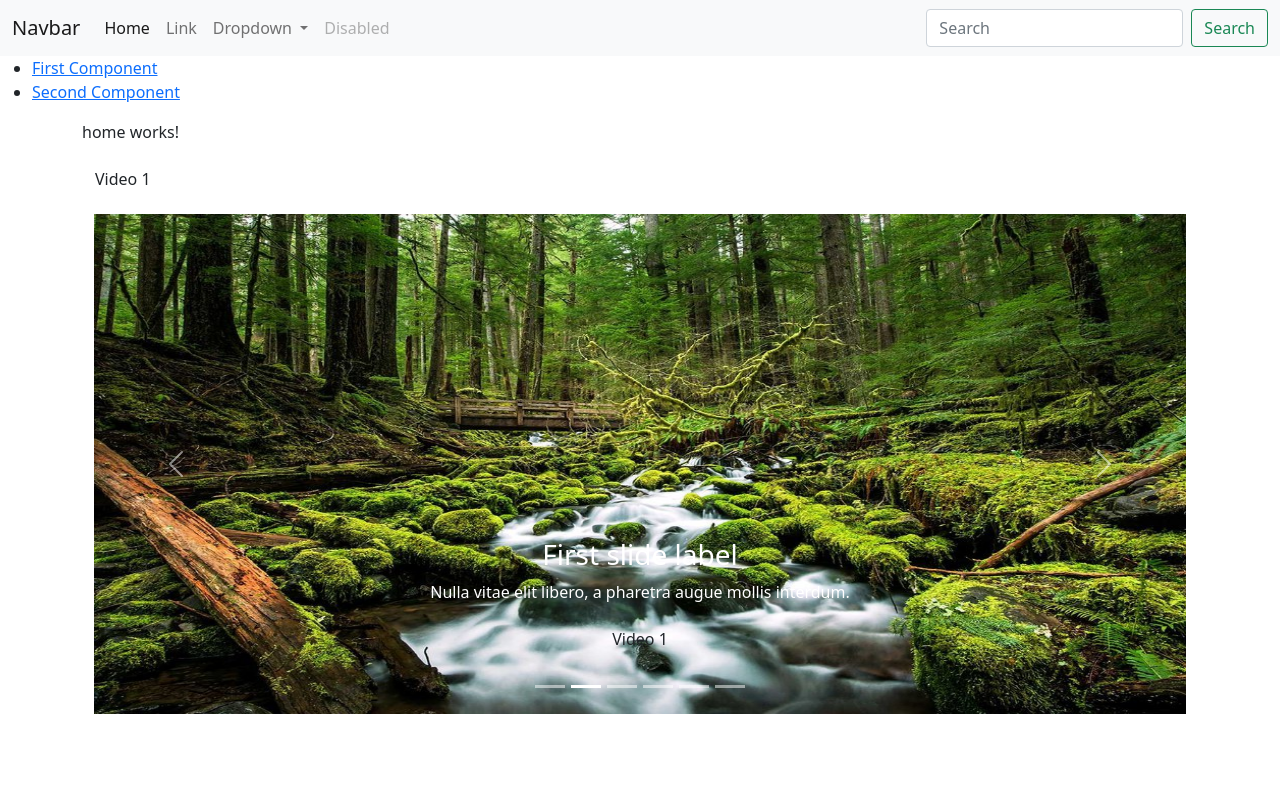
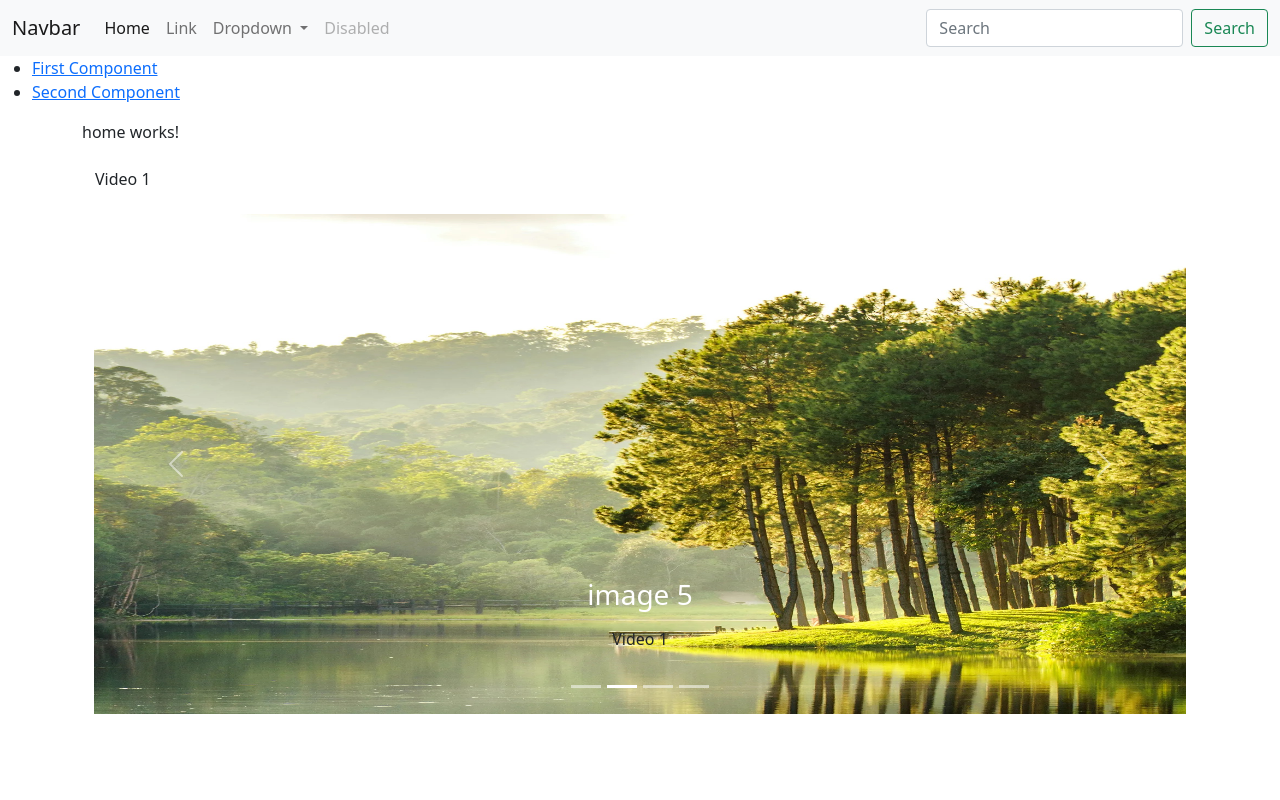
Before and after one commit to Arturo-Hdz/started-angular, an Angular app in the folder client/: page / in a window 1280 px wide. Shown: the top 800 px of the page. Built offline with nearby package versions, Linux system fonts and the light colour scheme.

Commit message:
Angular Click Events#14

```diff
--- a/client/src/app/home/home.component.html
+++ b/client/src/app/home/home.component.html
@@ -6,28 +6,43 @@
     <div class="row">
 <div class="col-sm-12">
 <carousel class="text-center">
-    <slide>
+    <slide *ngFor='let imageObj of homeImageList'>
+      <a class="" href="/videos/video-1" (click)='preventNormal($event, imageObj)'>
+        <img class="img-main-carousel" [src]="imageObj.image" alt="first slide" style="display: block; width: 100%;">
+      </a>
+        <div class="carousel-caption d-none d-md-block">
+          <h3>{{ imageObj.title }}</h3>
+          <p><a class="btn btn-default" href="{{ imageObj.link }}">Video 1</a></p>
+        </div>
+    </slide>
+<!--
+      <a class="" #imageOne  href="/videos/video-1" (click)='preventNormal($event, imageOne)'>
         <img class="img-main-carousel" src="assets/images/nature/1.jpg" alt="first slide" style="display: block; width: 100%;">
+      </a>
         <div class="carousel-caption d-none d-md-block">
           <h3>First slide label</h3>
           <p>Nulla vitae elit libero, a pharetra augue mollis interdum.</p>
-          <p><a class="btn btn-default" href="/videos/video-1">Video 1</a></p>
+          <p><a class="btn btn-default" #imageOne  href="/videos/video-1" (click)='preventNormal($event, imageOne)'>Video 1</a></p>
         </div>
       </slide>
     <slide>
+      <a class="" #imageTwo href="/videos/video-1" (click)='preventNormal($event, imageTwo)'>
+      </a>
         <img class="img-main-carousel" src="assets/images/nature/2.jpg" alt="first slide" style="display: block; width: 100%;">
         <div class="carousel-caption d-none d-md-block">
           <h3>First slide label</h3>
           <p>Nulla vitae elit libero, a pharetra augue mollis interdum.</p>
-          <p><a class="btn btn-default" href="/videos/video-1">Video 1</a></p>
+          <p><a class="btn btn-default" #imageTwo href="/videos/video-1" (click)='preventNormal($event, imageTwo)'>Video 1</a></p>
         </div>
       </slide>
     <slide>
+      <a class="btn btn-default" #imageThree href="/videos/video-1" (click)='preventNormal($event, imageThree)'>
         <img class="img-main-carousel" src="assets/images/nature/3.jpg" alt="first slide" style="display: block; width: 100%;">
+        </a>
         <div class="carousel-caption d-none d-md-block">
           <h3>First slide label</h3>
           <p>Nulla vitae elit libero, a pharetra augue mollis interdum.</p>
-          <p><a class="btn btn-default" href="/videos/video-1">Video 1</a></p>
+          <p><a class="btn btn-default" #imageThree href="/videos/video-1" (click)='preventNormal($event, imageThree)'>Video 1</a></p>
         </div>
       </slide>
     <slide>
@@ -50,7 +65,7 @@
         <h3>Third slide label</h3>
         <p>Praesent commodo cursus magna, vel scelerisque nisl consectetur.</p>
       </div>
-    </slide>
+    </slide> -->
   </carousel>
   </div>
   </div>
--- a/client/src/app/home/home.component.ts
+++ b/client/src/app/home/home.component.ts
@@ -1,4 +1,5 @@
 import { Component, OnInit } from '@angular/core';
+import { Router } from '@angular/router';
 
 @Component({
   selector: 'app-home',
@@ -6,10 +7,28 @@ import { Component, OnInit } from '@angular/core';
   styleUrls: ['./home.component.css']
 })
 export class HomeComponent implements OnInit {
+  // prevented = false;
+  homeImageList = [
+    {image: "assets/images/nature/4.jpg", title:"image 4", link:'/videos/video-1'},
+    {image: "assets/images/nature/5.jpg", title:"image 5", link:'/videos/video-1'},
+    {image: "assets/images/nature/6.jpg", title:"image 6", link:'/videos/video-1'},
+    {image: "assets/images/nature/4.jpg", title:"image 4", link:'/videos/video-1'}
 
-  constructor() { }
+  ]
+  constructor(private router:Router) { }
 
   ngOnInit(): void {
   }
 
+  preventNormal(event:MouseEvent, image:any){
+    if (!image.prevented){
+    // console.log(image.getAttribute("href"))
+    event.preventDefault()
+    // image.setAttribute("href", "/videos")
+    // image.link = '/videos'
+    // image.prevented = true;
+    this.router.navigate(['./videos'])
+    }
+    // alert("Working....")
+  }
 }
--- a/client/src/app/utility/safe.pipe.ts
+++ b/client/src/app/utility/safe.pipe.ts
@@ -7,7 +7,7 @@ import { DomSanitizer } from '@angular/platform-browser';
 export class SafePipe implements PipeTransform {
   constructor(private sanitizer: DomSanitizer) {}
 
-  transform(value: any, args?: any) {
+  transform(value: any, args?: any): any {
     if (value){
       return this.sanitizer.bypassSecurityTrustResourceUrl(value);
     }
--- a/client/src/app/video-list/video-list.component.html
+++ b/client/src/app/video-list/video-list.component.html
@@ -16,9 +16,16 @@
 
         <div style="position: relative; height: 0; padding-bottom: 56%;" *ngIf='item.embed'>
             <!-- <iframe width="560" height="315" src="https://www.youtube.com/embed/VtHrTX_nTto" title="YouTube video player" frameborder="0" allow="accelerometer; autoplay; clipboard-write; encrypted-media; gyroscope; picture-in-picture" allowfullscreen></iframe> -->
+            <!-- <iframe [src]="getEmbedUrl(item)" width="560" height="315" title="YouTube video player" frameborder="0" allow="accelerometer; autoplay; clipboard-write; encrypted-media; gyroscope; picture-in-picture" allowfullscreen></iframe> -->
             <iframe [src]="getEmbedUrl(item)" width="560" height="315" title="YouTube video player" frameborder="0" allow="accelerometer; autoplay; clipboard-write; encrypted-media; gyroscope; picture-in-picture" allowfullscreen></iframe>
         </div>
 
     </div>
 
 <p>video-list works!</p>
+
+
+<h4>Resource URL:</h4>
+<p>Showing: {{dangerousVideoUrl}}</p>
+<p>Trusted:</p>
+<iframe class="e2e-iframe-trusted-src" width="640" height="390" [src]="videoUrl"></iframe>
--- a/client/src/app/video-list/video-list.component.ts
+++ b/client/src/app/video-list/video-list.component.ts
@@ -1,5 +1,5 @@
 import { Component, OnInit } from '@angular/core';
-import { DomSanitizer } from '@angular/platform-browser';
+import { DomSanitizer, SafeResourceUrl, SafeUrl } from '@angular/platform-browser';
 
 @Component({
   selector: 'app-video-list',
@@ -10,30 +10,62 @@ export class VideoListComponent implements OnInit {
   title = "Video List";
   title2 = "<h1>Hi there!!</h1>"
   todayDate!: Date;
+
+  // Angular security
+  dangerousUrl: string;
+  trustedUrl: SafeUrl;
+  dangerousVideoUrl!: string;
+  videoUrl!: SafeResourceUrl;
+
   // videoList = ["item 1", "item 2", "item 3"]
   videoList = [
     {
       name: "item 1",
       slug: "item-1",
-      embed: `VtHrTX_nTto`
+      embed: `MM7v61MvHco`
     },
     {
       name: "item 2",
       slug: "item-2",
-      embed: `VtHrTX_nTto`
+      embed: `MM7v61MvHco`
     },{
       name: "item 3",
       slug: "item-3",
       embed: null,
     },
   ]
-  constructor() {}
+  // constructor() {}
+
+
+  // Angular Security
+  constructor(private sanitizer: DomSanitizer) {
+    // javascript: URLs are dangerous if attacker controlled.
+    // Angular sanitizes them in data binding, but you can
+    // explicitly tell Angular to trust this value:
+    this.dangerousUrl = 'javascript:alert("Hi there")';
+    this.trustedUrl = sanitizer.bypassSecurityTrustUrl(this.dangerousUrl);
+    this.updateVideoUrl('PUBnlbjZFAI');
+  }
+  updateVideoUrl(id: string) {
+    // Appending an ID to a YouTube URL is safe.
+    // Always make sure to construct SafeValue objects as
+    // close as possible to the input data so
+    // that it's easier to check if the value is safe.
+    this.dangerousVideoUrl = 'https://www.youtube.com/embed/' + id;
+    this.videoUrl =
+        this.sanitizer.bypassSecurityTrustResourceUrl(this.dangerousVideoUrl);
+  }
+
+
+
 
   ngOnInit(): void {
     this.todayDate = new Date()
   }
   getEmbedUrl(item: { embed: string; }){
+    // return 'https://www.youtube.com/embed/'+ item.embed +''
     return 'https://www.youtube.com/embed/'+ item.embed +''
+
   }
 
 }
```
